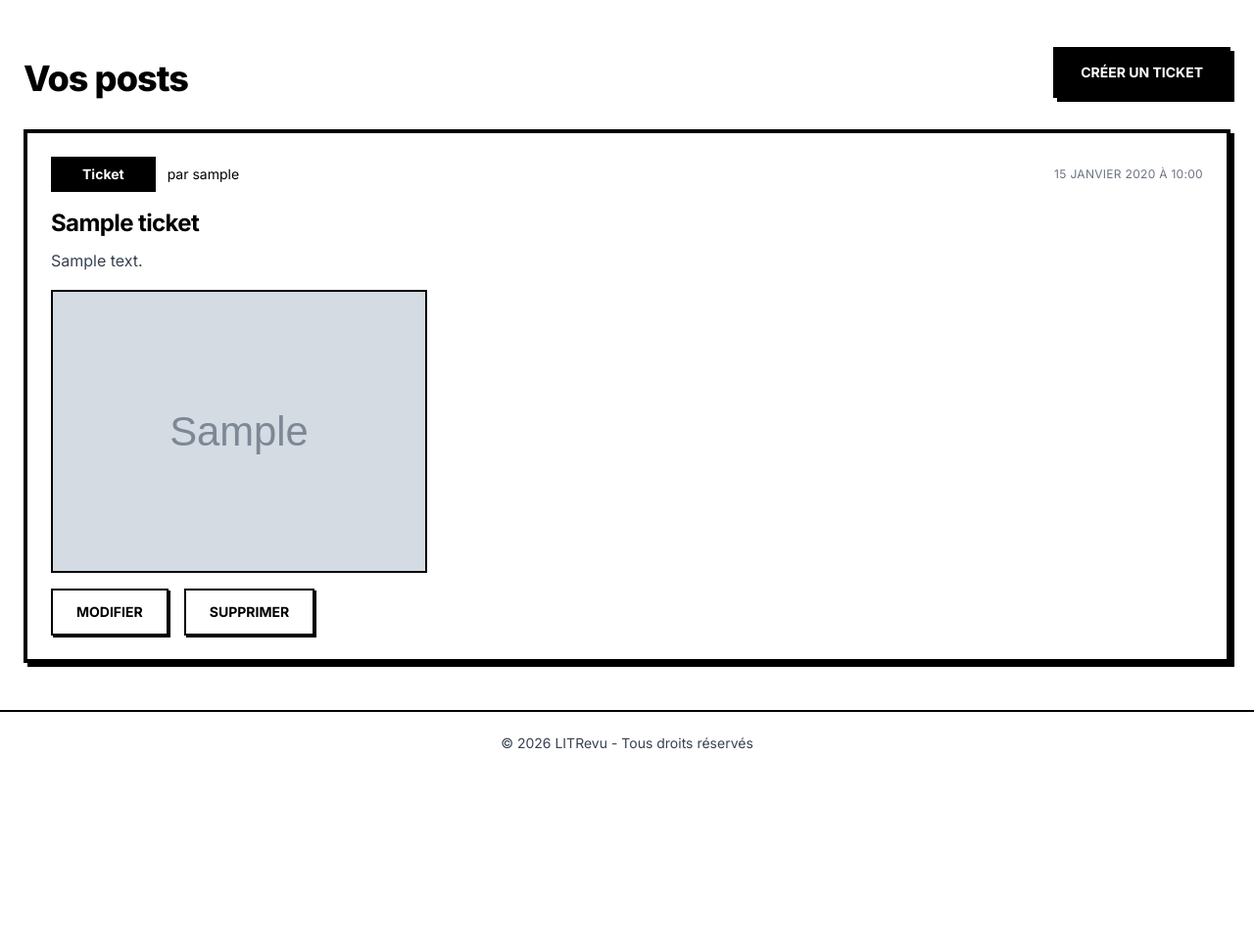
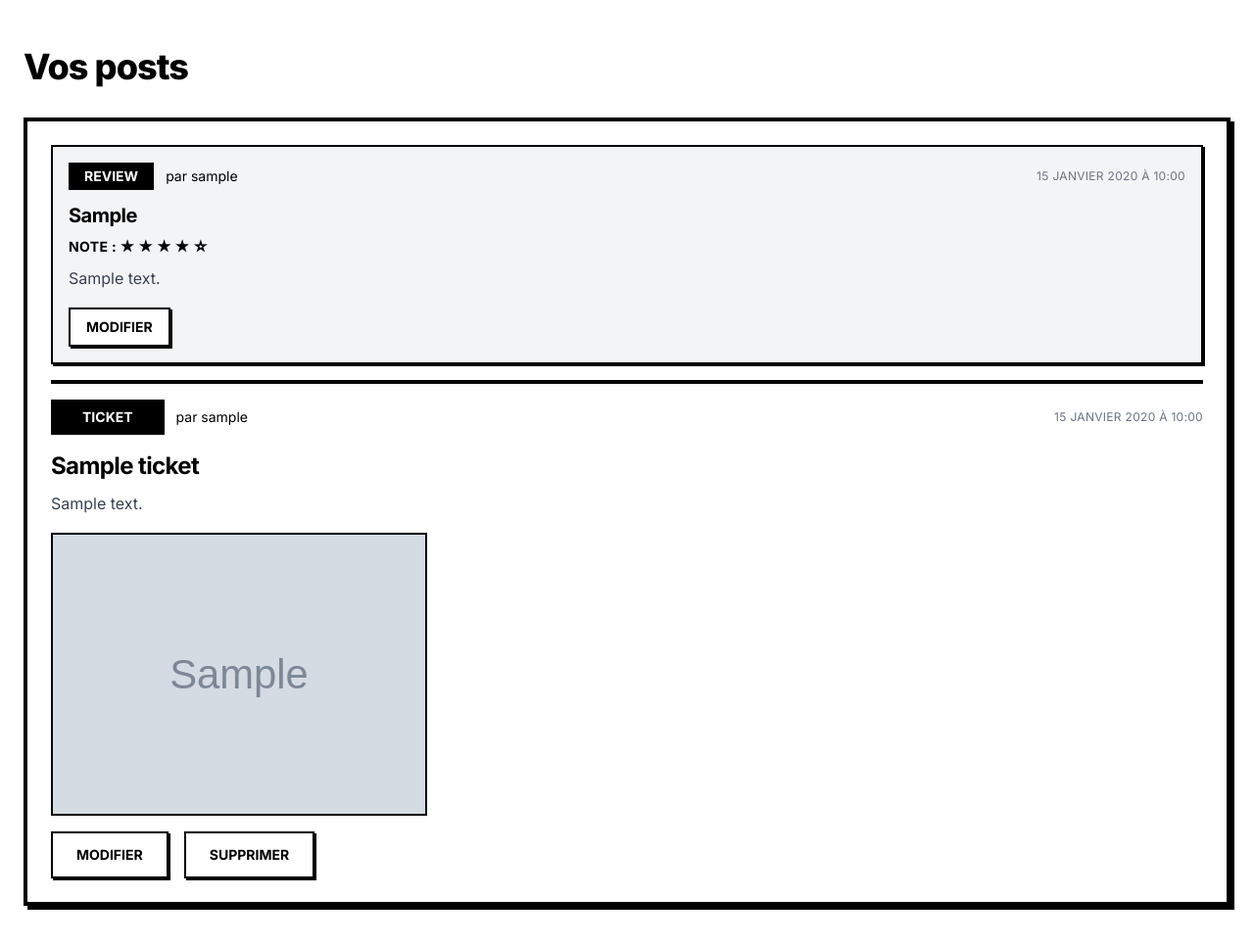
Before and after one commit to MaximeC31/LitRevu-Django, a Django app: page /posts/ in a window 1280 px wide. Shown: the part 64-1029 px from the top of the page at 98% size. Before the commit the page ends 829 px from the top, so only its background shows below. Run offline with Django 5.2, Linux system fonts and the light colour scheme; a user stored in the database is signed in; tables that the repository leaves empty hold one stand-in row (values such as "Sample post"); grey boxes marked "Sample" are stand-in pictures; some libraries are stand-ins or nearby versions.

Commit message:
feat: update posts with nested reviews

```diff
--- a/reviews/templates/reviews/posts_list.html
+++ b/reviews/templates/reviews/posts_list.html
@@ -9,8 +9,7 @@
   <section class="container mx-auto flex min-h-[calc(100vh-128px)] flex-col gap-8 px-6 py-12">
     <div class="flex flex-wrap items-end justify-between gap-4">
       <h1 class="text-4xl font-extrabold tracking-tight">Vos posts</h1>
-      <a href="{% url 'reviews:ticket_create' %}"
-         class="inline-flex items-center justify-center border-4 border-black bg-black px-6 py-3 text-sm font-bold uppercase text-white shadow-[4px_4px_0_#000] transition-transform duration-300 hover:scale-105">Créer un ticket</a>
+      {% comment %} <a href="{% url 'reviews:ticket_create' %}" class="inline-flex items-center justify-center border-4 border-black bg-black px-6 py-3 text-sm font-bold uppercase text-white shadow-[4px_4px_0_#000] transition-transform duration-300 hover:scale-105">Créer un ticket</a> {% endcomment %}
     </div>
     <div class="flex flex-col gap-6">
       {% if not posts %}
@@ -21,10 +20,43 @@
       {% endif %}
       {% if posts %}
         {% for post in posts %}
+          {% if post.kind == "ticket" %}
             <article class="border-4 border-black bg-white p-6 shadow-[4px_4px_0_#000]">
+              {% if post.reviews %}
+                <div class="mb-4 flex flex-col gap-4 border-b-4 border-black pb-4">
+                  {% for review in post.reviews %}
+                    <article class="border-2 border-black bg-gray-100 p-4 shadow-[2px_2px_0_#000]">
+                      <div class="flex flex-wrap items-center justify-between gap-3 mb-3">
+                        <div class="flex items-center gap-3 text-sm">
+                          <p class="bg-black px-4 py-1 font-bold text-white">REVIEW</p>
+                          <span>par {{ review.author }}</span>
+                        </div>
+                        <time class="text-xs uppercase tracking-wide text-gray-500"
+                              datetime="{{ review.time_created|date:'c' }}">{{ review.time_created|date:"d F Y à H:i" }}</time>
+                      </div>
+                      <h4 class="mb-2 text-xl font-bold tracking-tight">{{ review.title }}</h4>
+                      <p class="mb-2 text-sm font-bold uppercase tracking-wide">
+                        Note :
+                        {% for star in "12345" %}
+                          {% if forloop.counter <= review.rating %}
+                            ★
+                          {% else %}
+                            ☆
+                          {% endif %}
+                        {% endfor %}
+                      </p>
+                      <p class="whitespace-pre-line text-base leading-7 text-gray-700">{{ review.description }}</p>
+                      <div class="mt-4 flex gap-4">
+                        <a href="{% url 'reviews:reviews_edit_response' review.ticket.id %}"
+                           class="inline-flex items-center justify-center border-2 border-black bg-white px-4 py-2 text-sm font-bold uppercase text-black shadow-[2px_2px_0_#000] transition-transform duration-300 hover:scale-105">Modifier</a>
+                      </div>
+                    </article>
+                  {% endfor %}
+                </div>
+              {% endif %}
               <div class="flex flex-wrap items-center justify-between gap-3 mb-4">
                 <div class="flex items-center gap-3 text-sm">
-                <p class="bg-black px-8 py-2 font-bold text-white">{{ post.kind|capfirst }}</p>
+                  <p class="bg-black px-8 py-2 font-bold text-white">TICKET</p>
                   <span>par {{ post.author }}</span>
                 </div>
                 <time class="text-xs uppercase tracking-wide text-gray-500"
@@ -32,12 +64,12 @@
               </div>
               <div class="flex flex-col gap-4">
                 <div>
-                <h2 class="mb-2 text-2xl font-bold tracking-tight">{{ post.ticket.title }}</h2>
-                <p class="whitespace-pre-line text-base leading-7 text-gray-700">{{ post.ticket.description }}</p>
+                  <h2 class="mb-2 text-2xl font-bold tracking-tight">{{ post.title }}</h2>
+                  <p class="whitespace-pre-line text-base leading-7 text-gray-700">{{ post.description }}</p>
                 </div>
-              {% if post.ticket.image %}
-                <img src="{{ post.ticket.image.url }}"
-                     alt="Image du ticket {{ post.ticket.title }}"
+                {% if post.image %}
+                  <img src="{{ post.image.url }}"
+                       alt="Image du ticket {{ post.title }}"
                        class="w-full max-w-sm border-2 border-black object-cover">
                 {% endif %}
                 <div class="flex gap-4">
@@ -54,6 +86,40 @@
                 </div>
               </div>
             </article>
+          {% endif %}
+          {% if post.kind == "review" %}
+            <article class="border-4 border-black bg-white p-6 shadow-[4px_4px_0_#000]">
+              <div class="flex flex-wrap items-center justify-between gap-3 mb-4">
+                <div class="flex items-center gap-3 text-sm">
+                  <p class="bg-black px-8 py-2 font-bold text-white">REVIEW</p>
+                  <span>par {{ post.author }}</span>
+                </div>
+                <time class="text-xs uppercase tracking-wide text-gray-500"
+                      datetime="{{ post.time_created|date:'c' }}">{{ post.time_created|date:"d F Y à H:i" }}</time>
+              </div>
+              <div class="flex flex-col gap-4">
+                <div>
+                  <p class="mb-2 text-sm font-bold uppercase tracking-wide">Ticket : {{ post.ticket.title }}</p>
+                  <p class="mb-2 text-sm font-bold uppercase tracking-wide">
+                    Note :
+                    {% for star in "12345" %}
+                      {% if forloop.counter <= post.rating %}
+                        ★
+                      {% else %}
+                        ☆
+                      {% endif %}
+                    {% endfor %}
+                  </p>
+                  <h2 class="mb-2 text-2xl font-bold tracking-tight">{{ post.title }}</h2>
+                  <p class="whitespace-pre-line text-base leading-7 text-gray-700">{{ post.description }}</p>
+                  <div class="mt-4 flex gap-4">
+                    <a href="{% url 'reviews:reviews_edit_response' post.ticket.id %}"
+                       class="inline-flex items-center justify-center border-2 border-black bg-white px-4 py-2 text-sm font-bold uppercase text-black shadow-[2px_2px_0_#000] transition-transform duration-300 hover:scale-105">Modifier</a>
+                  </div>
+                </div>
+              </div>
+            </article>
+          {% endif %}
         {% endfor %}
       {% endif %}
     </div>
--- a/reviews/views.py
+++ b/reviews/views.py
@@ -34,10 +34,24 @@ def ticket_create(request):
 
 @login_required
 def posts_list(request):
-    tickets = Ticket.objects.filter(user=request.user)
-
+    tickets = Ticket.objects.filter(user=request.user).order_by("-time_created")
     posts = []
     for ticket in tickets:
+        ticket_reviews = Review.objects.filter(ticket=ticket).order_by("-time_created")
+        reviews_on_ticket = []
+        for review in ticket_reviews:
+            reviews_on_ticket.append(
+                {
+                    "kind": "review",
+                    "review": review,
+                    "author": review.user.username,
+                    "title": review.headline,
+                    "description": review.body,
+                    "rating": review.rating,
+                    "ticket": review.ticket,
+                    "time_created": review.time_created,
+                }
+            )
         posts.append(
             {
                 "kind": "ticket",
@@ -47,8 +61,28 @@ def posts_list(request):
                 "description": ticket.description,
                 "image": ticket.image,
                 "time_created": ticket.time_created,
+                "reviews": reviews_on_ticket,
             }
         )
+
+    reviews = Review.objects.filter(user=request.user).order_by("-time_created")
+    for review in reviews:
+        if review.ticket.user == request.user:
+            continue
+
+        posts.append(
+            {
+                "kind": "review",
+                "review": review,
+                "author": review.user.username,
+                "title": review.headline,
+                "description": review.body,
+                "rating": review.rating,
+                "ticket": review.ticket,
+                "time_created": review.time_created,
+            }
+        )
+
     posts.sort(key=lambda post: post["time_created"], reverse=True)
 
     return render(request, "reviews/posts_list.html", {"posts": posts})
```
Also changed, not shown: reviews/templates/reviews/review_create_response.html (+2 -5 lines). Lines whose indentation alone changed are shown as unchanged.
